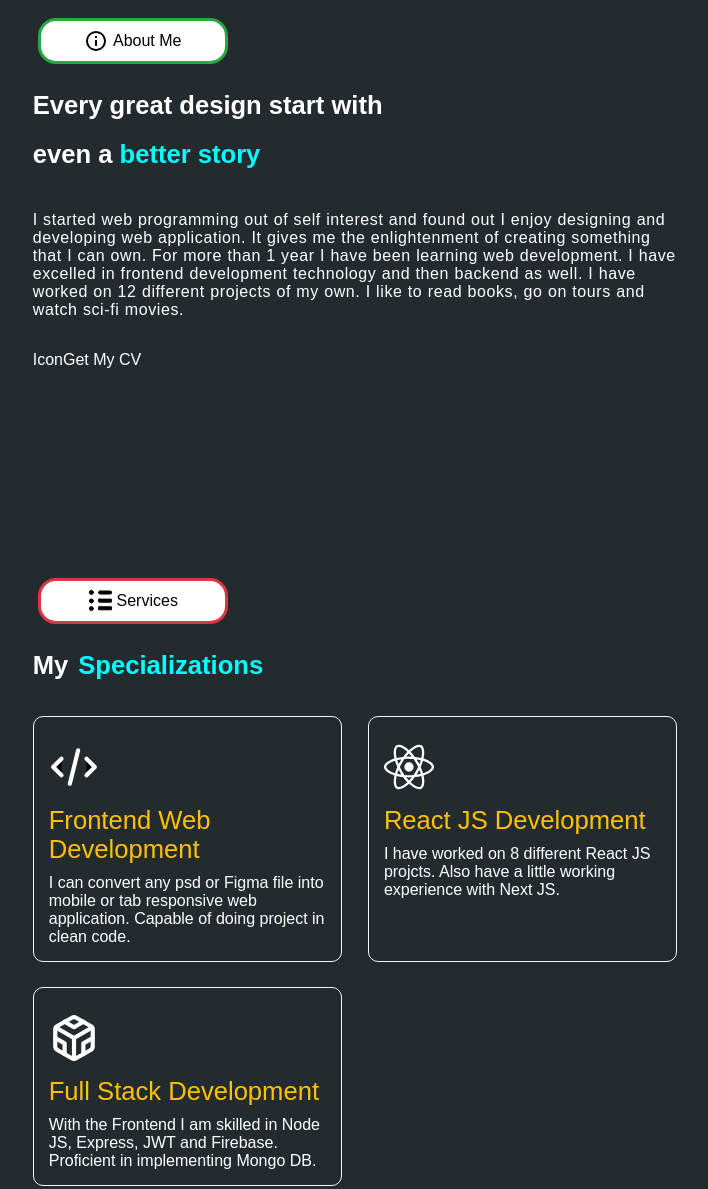
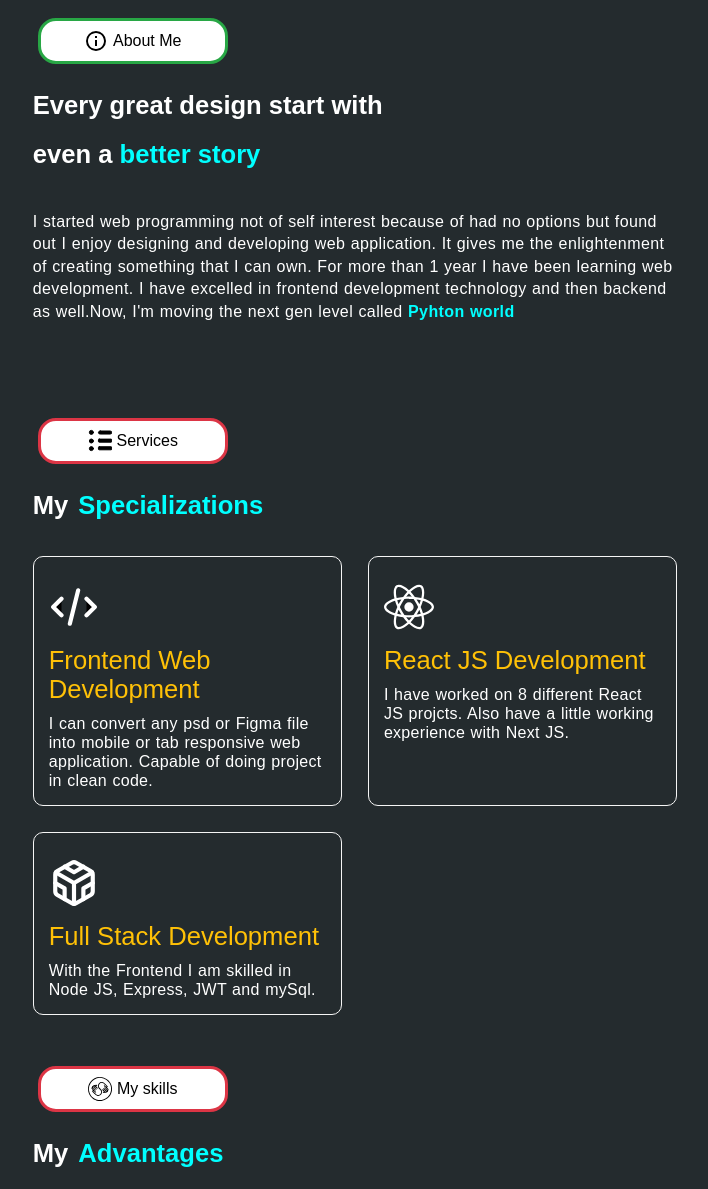
Before and after one commit to 98rahul/gatsby-portfolio, a Gatsby site: page / in a window 1280 px wide. Shown: the part 659-1848 px from the top of the page, without its empty margins (368-1076 px from the left). Built offline with nearby package versions, Linux system fonts and the light colour scheme; Gatsby itself is replaced by a stand-in of ours.

Commit message:
desc changed

```diff
--- a/src/components/AboutMe.js
+++ b/src/components/AboutMe.js
@@ -15,18 +15,16 @@ const AboutMe = () => {
         </span>
       </div>
       <div className={styles.desc}>
-        I started web programming out of self interest and found out I enjoy
+        I started web programming not of self interest because of had no options but found out I enjoy
         designing and developing web application. It gives me the enlightenment
         of creating something that I can own. For more than 1 year I have been
         learning web development. I have excelled in frontend development
-        technology and then backend as well. I have worked on 12 different
-        projects of my own. I like to read books, go on tours and watch sci-fi
-        movies.
+        technology and then backend as well.Now, I'm moving the next gen level called <b style={{color:'aqua'}}>Pyhton world</b>
       </div>
-      <div>
+      {/* <div>
         <span>Icon</span>
         <span>Get My CV</span>
-      </div>
+      </div> */}
     </div>
   );
 };
--- a/src/components/Introduction.js
+++ b/src/components/Introduction.js
@@ -15,7 +15,7 @@ const Introduction = () => {
         </span>
         <span className={styles.second}> Full-Stack Web Developer</span>
         <span className={styles.third}>
-          I am a MERN Stack developer who loves to create dynamic and responsive
+          I am a MERN Stack developer who loves to customize the
           web applications.
         </span>
       </div>
@@ -25,13 +25,13 @@ const Introduction = () => {
           <span className={styles.common}>YEARS OF EXPERIENCE</span>
         </div>
         <div className={styles.two}>
-          <span className={styles.twoPLus}>10+</span>
+          <span className={styles.twoPLus}>Count++</span>
           <span className={styles.common}>Projects<br/>Completed</span>
         </div>
-        <div className={styles.three}>
+        {/* <div className={styles.three}>
           <span>My Projects</span>
           <span>down arrow</span>
-        </div>
+        </div> */}
       </div>
     </div>
   );
--- a/src/components/MyServices.js
+++ b/src/components/MyServices.js
@@ -17,7 +17,7 @@ const arrContainer = [
   {
     icon: SVG.fullstack,
     title: "Full Stack Development",
-    desc: "With the Frontend I am skilled in Node JS, Express, JWT and Firebase. Proficient in implementing Mongo DB.",
+    desc: "With the Frontend I am skilled in Node JS, Express, JWT and mySql.",
   },
 ];
 
@@ -61,7 +61,7 @@ const Card = ({ icon = "icon", title = "title", desc = "desc" }) => {
     <div className={styles.card}>
       <span className={styles.targetSvg}>{icon}</span>
       <span className={styles.title}>{title}</span>
-      <span>{desc}</span>
+      <span className={styles.desc}>{desc}</span>
     </div>
   );
 };
--- a/src/styles/aboutMe.module.css
+++ b/src/styles/aboutMe.module.css
@@ -1,5 +1,5 @@
 .container {
-    height: 70vh;
+    height: 50vh;
     padding: 10px;
     /* background-color: rgba(255, 0, 0, 0.304); */
 }
@@ -26,6 +26,7 @@
 .desc {
     margin: 2rem 0;
     font-size: 1rem;
-    letter-spacing: .6px;
-    word-spacing: .3px;
+    letter-spacing: .4px;
+    word-spacing: .5px;
+    line-height: 1.4rem;
 }
--- a/src/styles/services.module.css
+++ b/src/styles/services.module.css
@@ -55,6 +55,12 @@
     color: #ffc107;
     font-size: clamp(16px, 2vw, 30px);
 }
+.card .desc{
+    line-height: 1.2rem;
+    word-spacing: .7px;
+    letter-spacing: 0.3px;
+    /* color: red; */
+}
 
 .card:hover .title {
     color: #ffc107b5;
```
